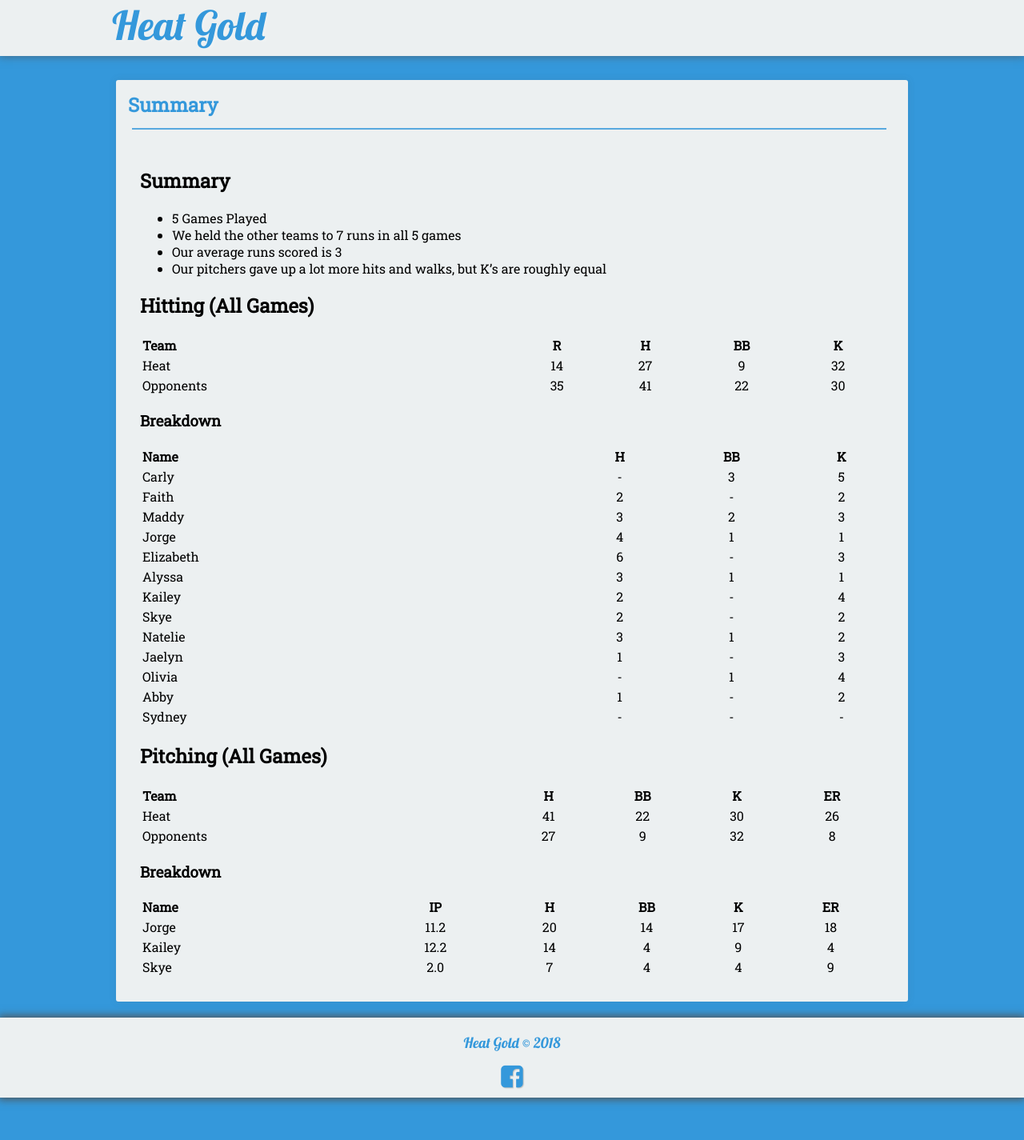
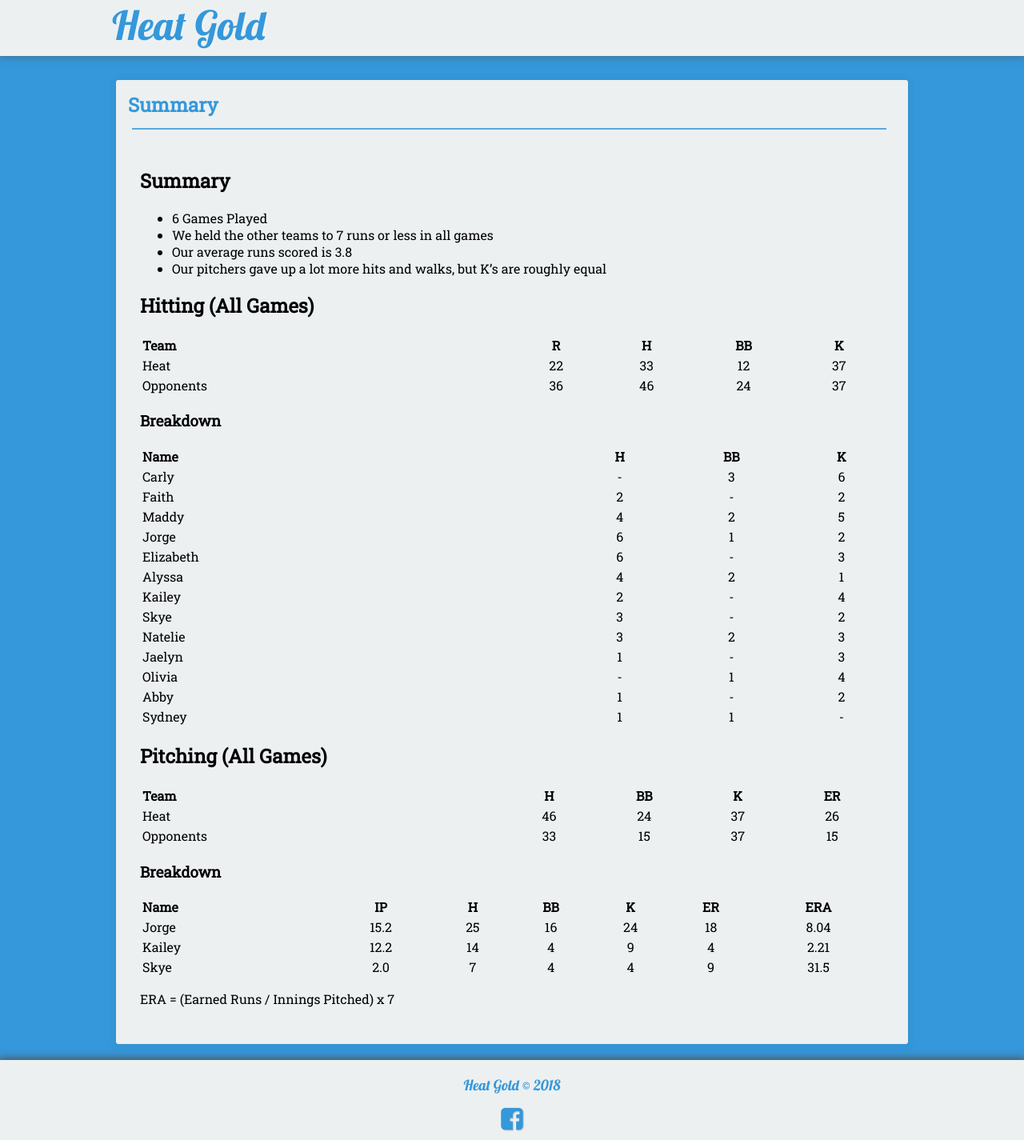
Before and after one commit to seanmerrow/ecf, a Jekyll site: the page built from summary.md, in a window 1280 px wide. Shown: the whole page at 80% size. Built offline with Jekyll 4.4.1, drawn with Linux system fonts in a browser that asks for light colours; nearby versions of some CDN libraries; our own code applies the rules of GitHub Pages for plain Markdown files.

Commit message:
Update summary.md

```diff
--- a/summary.md
+++ b/summary.md
@@ -4,17 +4,17 @@ title:  "Summary"
 
 ## Summary
 
-* 5 Games Played
-* We held the other teams to 7 runs in all 5 games
-* Our average runs scored is 3
+* 6 Games Played
+* We held the other teams to 7 runs or less in all games
+* Our average runs scored is 3.8
 * Our pitchers gave up a lot more hits and walks, but K's are roughly equal
 
 ## Hitting (All Games)
 
 |Team      |R    |H    |BB   |K     |
 |:---------|:---:|:---:|:---:|:----:|
-|Heat      |14   |27	 |9	   |32    |
-|Opponents |35   |41	 |22   |30    |
+|Heat      |22   |33	 |12   |37    |
+|Opponents |36   |46	 |24   |37    |
 
 
 ### Breakdown
@@ -22,34 +22,36 @@ title:  "Summary"
 
 |Name      |H    |BB   |K     |
 |:---------|:---:|:---:|:----:|
-|Carly     |-	   |3	   |5     |
+|Carly     |-	   |3	   |6     |
 |Faith	   |2	   |-	   |2     |
-|Maddy	   |3	   |2	   |3     |
-|Jorge	   |4	   |1	   |1     |
+|Maddy	   |4	   |2	   |5     |
+|Jorge	   |6	   |1	   |2     |
 |Elizabeth |6	   |-    |3     |
-|Alyssa	   |3	   |1	   |1     |
+|Alyssa	   |4	   |2	   |1     |
 |Kailey	   |2	   |-    |4     |
-|Skye	     |2	   |-    |2     |
-|Natelie	 |3	   |1    |2     |
+|Skye	     |3	   |-    |2     |
+|Natelie	 |3	   |2    |3     |
 |Jaelyn	   |1	   |-	   |3     |
 |Olivia	   |-	   |1	   |4     |
 |Abby	     |1	   |-	   |2     |
-|Sydney	   |-	   |-	   |-     |
+|Sydney	   |1	   |1	   |-     |
 
 
 ## Pitching (All Games)
 
 |Team      | H   | BB  | K   | ER  |
 |:---------|:---:|:---:|:---:|:---:|
-|Heat      |41   |22   |30   |26   |
-|Opponents |27   |9    |32   |8    |
+|Heat      |46   |24   |37   |26   |
+|Opponents |33   |15   |37   |15    |
 
 
 ### Breakdown
 
 
-|Name      | IP   | H   | BB  | K   |ER   |
-|:---------|:----:|:---:|:---:|:---:|:---:|
-| Jorge    |11.2  |20   |14   |17   |18   |
-| Kailey   |12.2  |14   |4    |9    |4    |
-| Skye     |2.0   |7    |4    |4    |9    |
+|Name      | IP   | H   | BB  | K   |ER   |ERA   |
+|:---------|:----:|:---:|:---:|:---:|:---:|:----:|
+| Jorge    |15.2  |25   |16   |24   |18   |8.04  |
+| Kailey   |12.2  |14   |4    |9    |4    |2.21  |
+| Skye     |2.0   |7    |4    |4    |9    |31.5  |
+
+ERA = (Earned Runs / Innings Pitched) x 7
```
